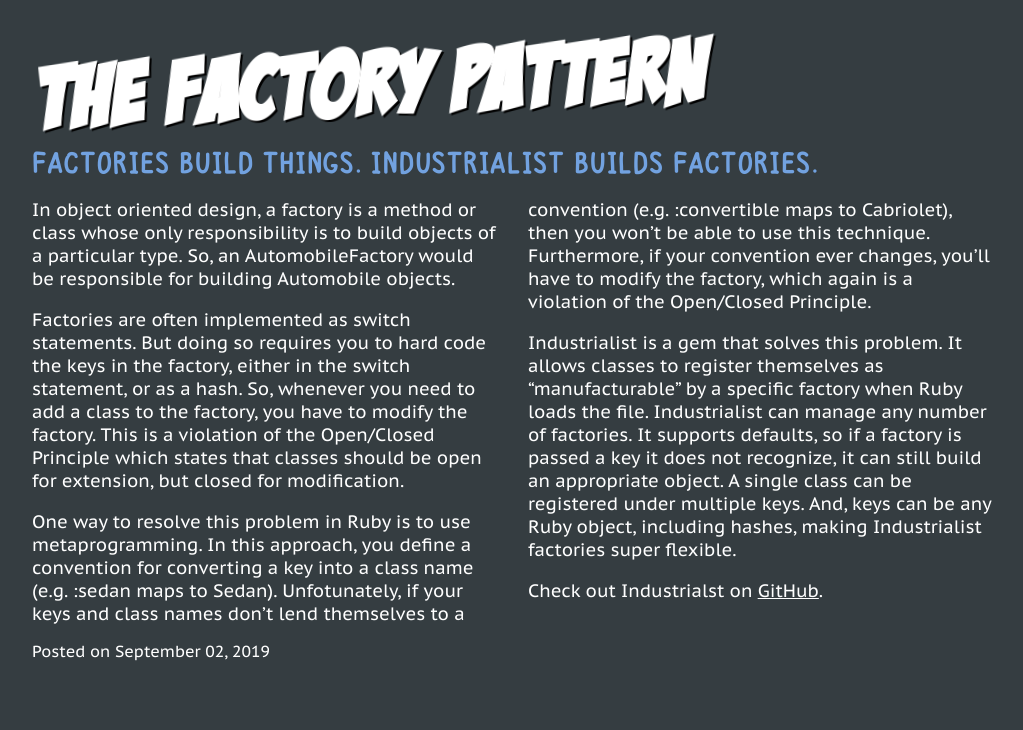
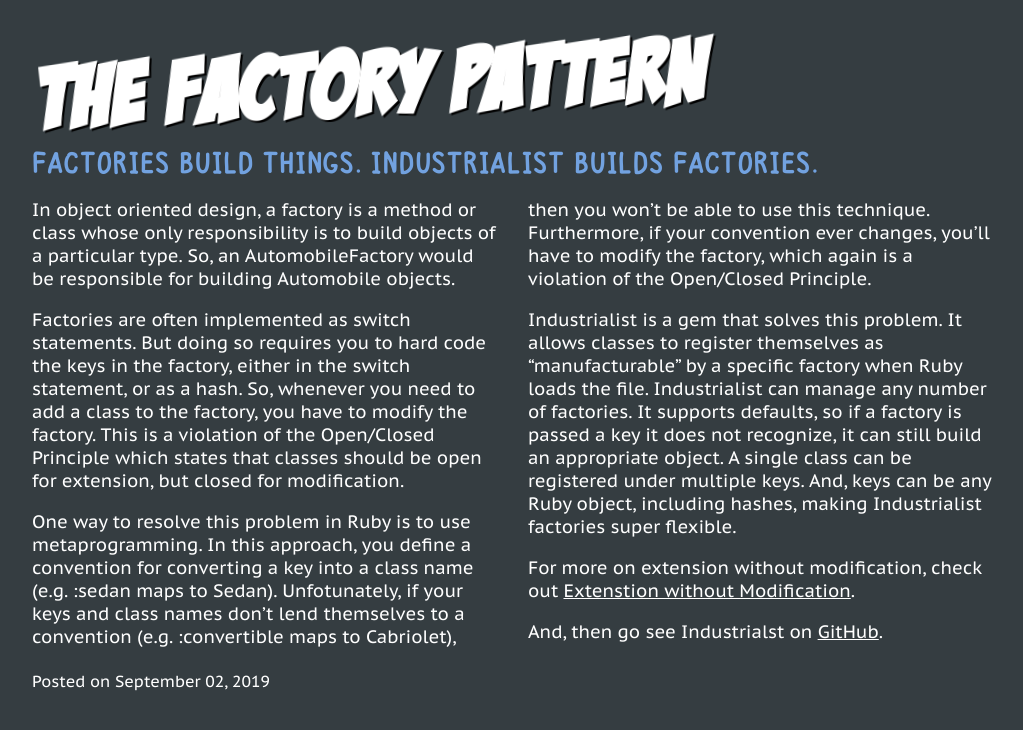
Before and after one commit to first-try-software/first-try-software.github.io, a Jekyll site: the page built from _posts/2019-08-30-industrialist.md, in a window 1280 px wide and 900 px high, scrolled down 900 px. Shown: the top 730 px of the window, without its empty margins (128-1151 px from the left). Built offline with Jekyll 4.4.1, drawn with Linux system fonts in a browser that asks for light colours.

Commit message:
Add links to Medium posts

```diff
--- a/_posts/2019-08-30-industrialist.md
+++ b/_posts/2019-08-30-industrialist.md
@@ -14,4 +14,6 @@
 
 Industrialist is a gem that solves this problem. It allows classes to register themselves as "manufacturable" by a specific factory when Ruby loads the file. Industrialist can manage any number of factories. It supports defaults, so if a factory is passed a key it does not recognize, it can still build an appropriate object. A single class can be registered under multiple keys. And, keys can be any Ruby object, including hashes, making Industrialist factories super flexible.
 
-Check out Industrialst on [GitHub](https://github.com/entelo/industrialist).
+For more on extension without modification, check out [Extenstion without Modification](https://engineering.entelo.com/extension-without-modification-cb0f9cfb64a3).
+
+And, then go see Industrialst on [GitHub](https://github.com/entelo/industrialist).
```
Also changed, not shown: _posts/2019-08-30-hexagonal-rails.md (+2 -0 lines).
